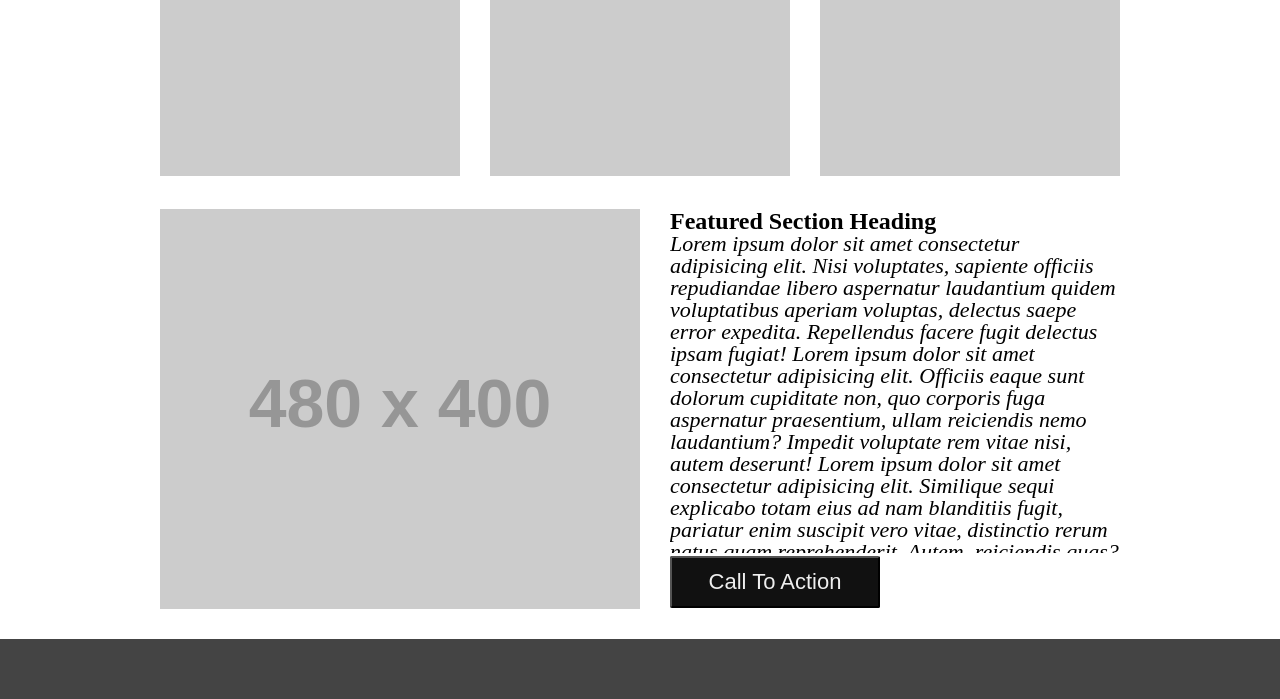
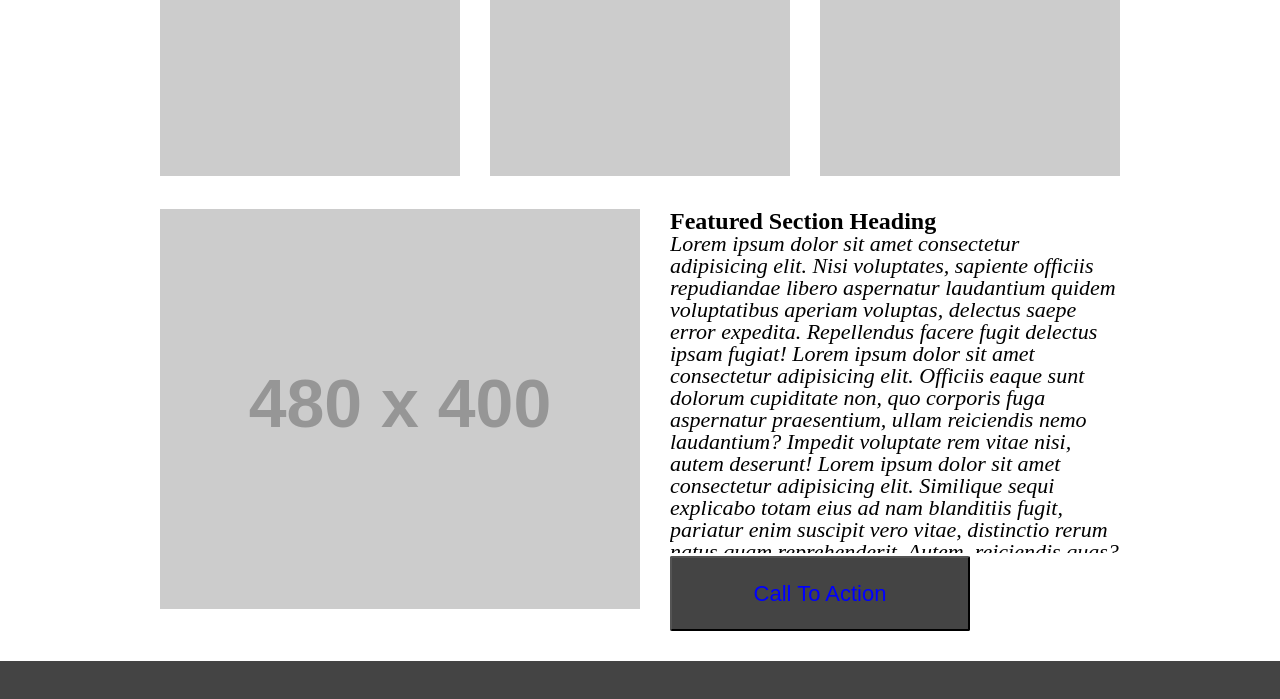
Before and after one commit to claudiobailon/wireframe-exercise, a plain HTML site: page index.html in a window 1280 px wide. In both pictures the pointer is over the button "Call To Action". Shown: the part 810-1509 px from the top of the page. Drawn offline with Linux system fonts and the light colour scheme; placeholder pictures from the web are drawn by us.

Commit message:
Finished Project

```diff
--- a/style.css
+++ b/style.css
@@ -93,3 +93,14 @@ footer {
   height: 138px;
   background-color: #444;
 }
+
+button:hover{
+  height: 75px;
+  width: 300px;
+  transition: 350ms;
+  position: relative;
+  /* left: -10px;
+  top: -10px; */
+  background-color: #444;
+  color: blue;
+}
```
